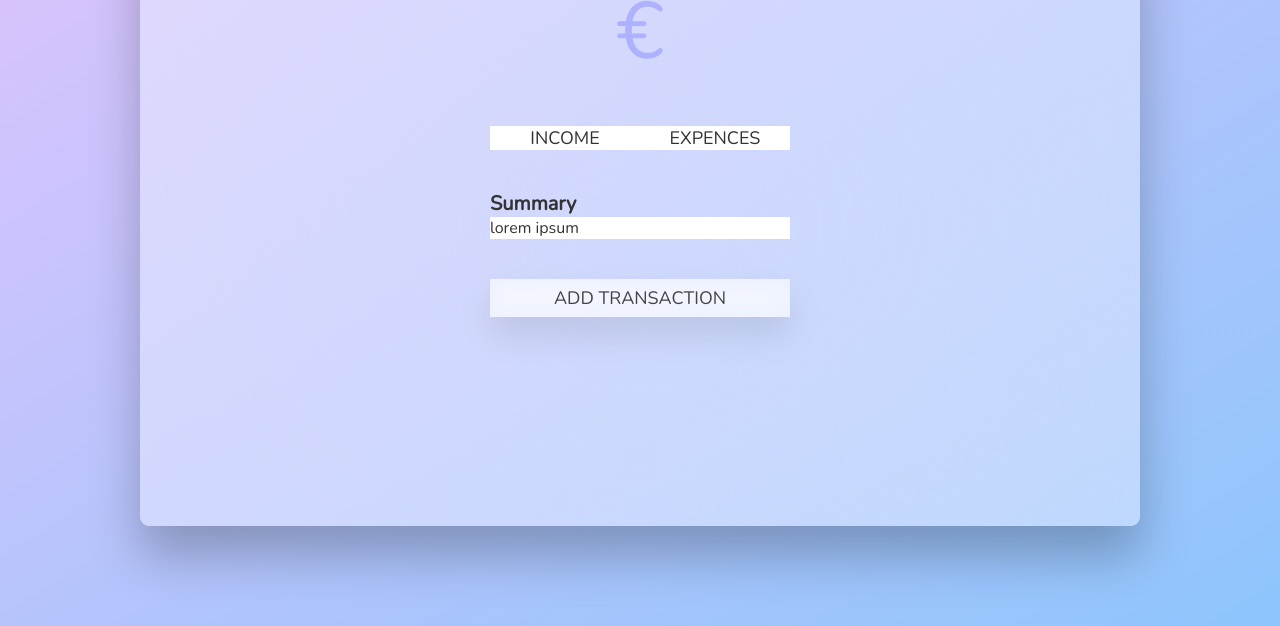
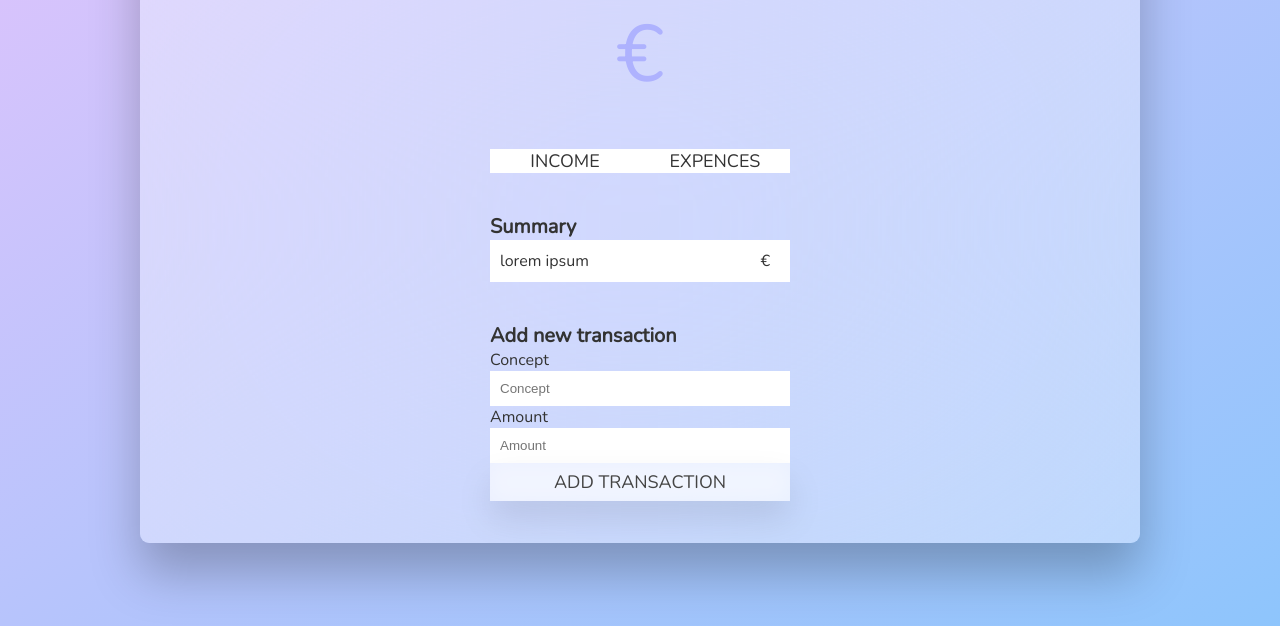
Before and after one commit to Isynopoulos1/finance_app_practice, a plain HTML site: page index.html in a window 1280 px wide. Shown: the part 174-800 px from the top of the page. Drawn offline with nearby package versions, Linux system fonts and the light colour scheme.

Commit message:
styling the app v2

```diff
--- a/index.html
+++ b/index.html
@@ -8,12 +8,14 @@
     <link rel="stylesheet" href="style.css" />
   </head>
   <body>
+    <!-- TOTAL SECTION -->
     <main>
       <div class="main-title">
         <h2 class="total" id="total">🤑 Budget</h2>
         <p class="euro" id="euro">€</p>
       </div>
 
+         <!-- INCOMES AND EXPENCES SECTION -->
       <section class="main-expences-wrapper">
         <div class="expences-container" id="savings">
           <p>Income</p>
@@ -22,16 +24,31 @@
           <p>Expences</p>
         </div>
       </section>
-
+         <!-- SUMMARY SECTION -->
       <div class="summary-container">
         <h1>Summary</h1>
-        <div class="details">
-          <p>lorem ipsum</p>
+        <div class="details-container">
+          <div class="details id="concept">
+            <p>lorem ipsum</p>
+          </div>
+          <div class="details" id="amount">
+            <p>€</p>
+          </div>
         </div>
       </div>
+         <!-- ADD TRANSACTION SECTION -->
+      <div class="complete-transaction">
+        <h1>Add new transaction</h1>
+        <div class="concept">
+          <p>Concept</p>
+          <input type="text" placeholder="Concept">
+        </div>
+        <div class="amount">
+          <p>Amount</p>
+          <input type="text" placeholder="Amount">
+        </div>
+        <button class="btn add">Add transaction</button>
 
-      <div class="complete-transaction">
-        <button class="btn add">Add transaction</button>
       </div>
     </main>
     <script src="script.js"></script>
--- a/style.css
+++ b/style.css
@@ -29,13 +29,14 @@ main {
   align-items: center;
   flex-direction: column;
   width: 100rem;
-  height: 60rem;
+  height: auto;
   background-color: rgba(255, 255, 255, 0.35);
   backdrop-filter: blur(200px);
   filter: blur();
   box-shadow: 0 3rem 5rem rgba(0, 0, 0, 0.25);
   border-radius: 9px;
   overflow: hidden;
+  padding-bottom: 4rem;
 }
 
 /* ELEMENTS */
@@ -44,6 +45,7 @@ main {
   justify-content: center;
   align-items: center;
   flex-direction: column;
+  margin-top: 4rem;
 }
 .main-expences-wrapper {
   display: flex;
@@ -94,13 +96,34 @@ main {
 .summary h1 {
   font-size: 1.8rem;
 }
-.details {
+.details-container {
+  display: flex;
+  padding: 1rem 2rem 1rem 1rem;
+  justify-content: space-between;
   width: 300px;
   font-size: 16px;
-
   background-color: white;
 }
+
 /* TRANSACTION SECTION */
+.complete-transaction {
+  width: 300px;
+  margin-bottom: 4rem;
+}
+
+.complete-transaction p {
+  font-size: 16px;
+}
+.concept input {
+  width: 300px;
+  border: none;
+  padding: 10px 10px;
+}
+.amount input {
+  width: 300px;
+  border: none;
+  padding: 10px 10px;
+}
 .btn {
   position: absolute;
   left: 50%;
```
